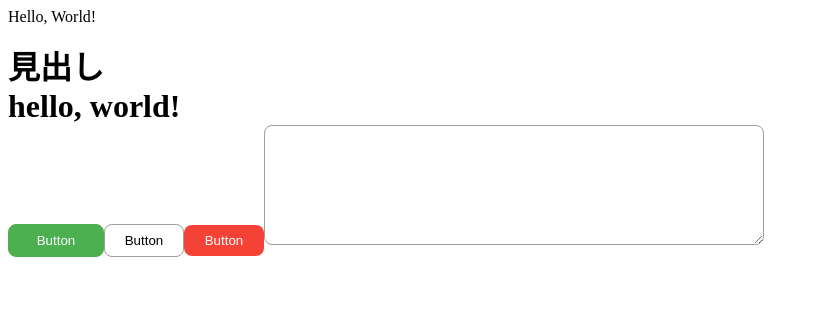
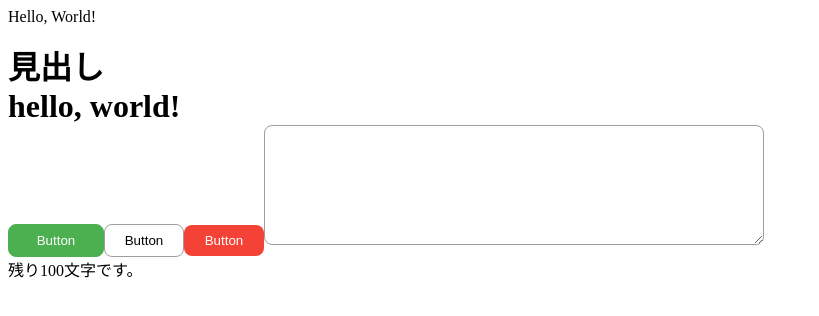
Before and after one commit to kasumi8pon/learning-typescript, a React app in the folder react-ui/: page / in a window 1280 px wide. Shown: the top 316 px of the page, without its empty margins (0-819 px from the left). Built offline with nearby package versions, Linux system fonts and the light colour scheme.

Commit message:
Add text count

```diff
--- a/react-ui/src/App.tsx
+++ b/react-ui/src/App.tsx
@@ -14,7 +14,7 @@ export const App = () => {
       <Button onClick={() => console.log('clicked!')} title="Button" type="primary" width={96} />
       <Button onClick={() => console.warn('clicked!')} title="Button" type="secondary" />
       <Button onClick={() => console.error('clicked!')} title="Button" type="error" />
-      <Textarea width={500} />
+      <Textarea width={500} maxLength={100} />
     </>
   )
 }
--- a/react-ui/src/libs/Textarea.tsx
+++ b/react-ui/src/libs/Textarea.tsx
@@ -1,4 +1,4 @@
-import { VFC } from 'react'
+import { VFC, useState, ChangeEvent } from 'react'
 import styled, { css } from 'styled-components'
 import { fontSize, space, radius, color } from './constants'
 
@@ -7,9 +7,25 @@ type Props = {
   maxLength?: number
 }
 
-export const Textarea: VFC<Props> = ({width = 300}) => {
+export const Textarea: VFC<Props> = ({ maxLength, width = 300 }) => {
+  const [count, setCount] = useState<number>(0)
+  const handleChange = (event: ChangeEvent<HTMLTextAreaElement>) => {
+    setCount(event.currentTarget.value.length)
+  }
+  const isError = (): boolean => {
+    if (maxLength !== undefined && maxLength - count < 0) return true
+    return false
+  }
+
   return (
-    <Wrapper width={width} />
+    <>
+      <Wrapper onChange={handleChange} width={width} className={isError() ? 'error' : ''}/>
+      {maxLength !== undefined && (
+        <Count>
+          残り{Math.max(maxLength - count, 0)}文字です。
+        </Count>
+      )}
+    </>
   )
 }
 
@@ -26,3 +42,11 @@ const Wrapper = styled.textarea< { width: number }>`
   `
   }
 `
+
+const Count = styled.p`
+  margin: 0;
+  font-size: ${fontSize.m};
+  &.error {
+    color: ${color.red};
+  }
+`
```
